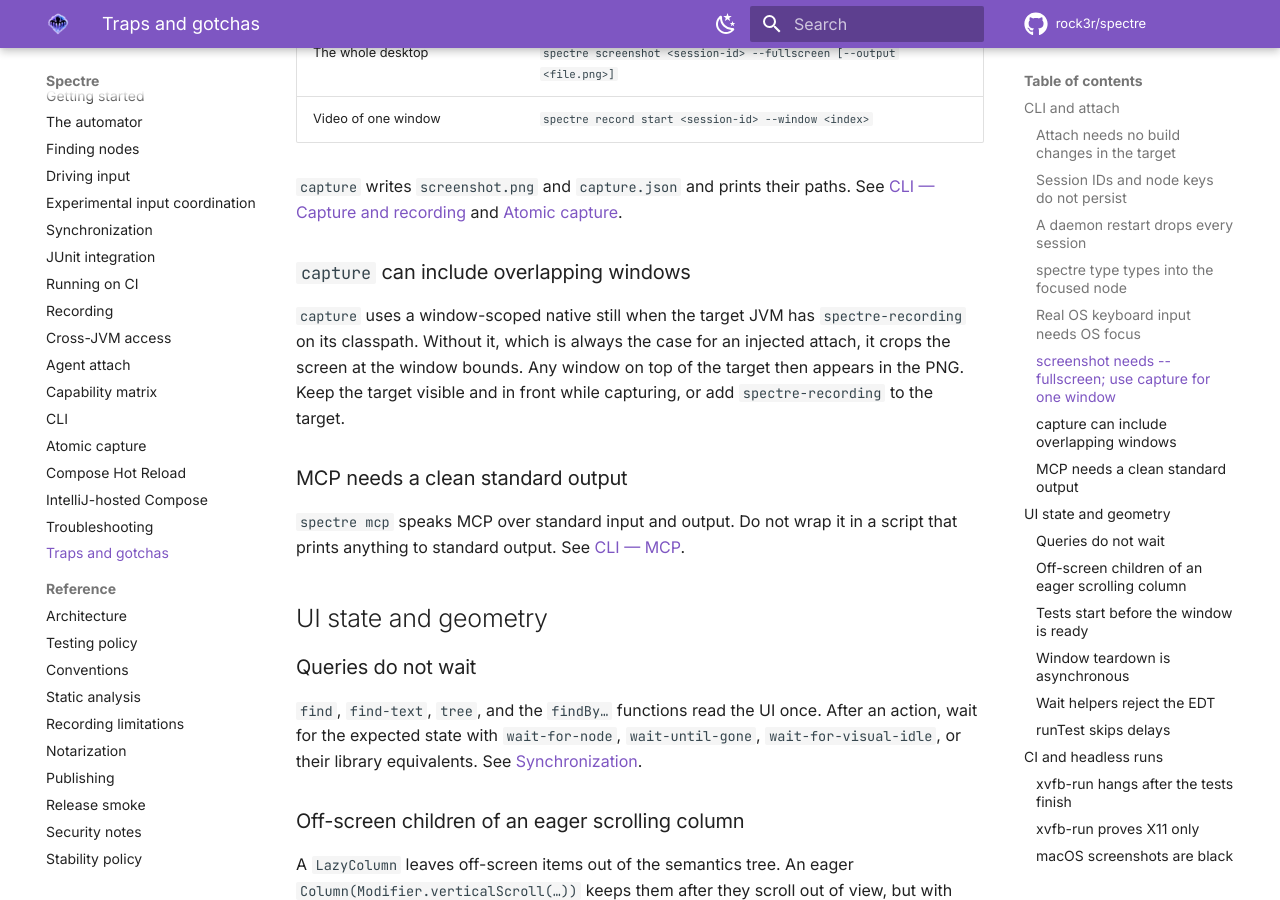
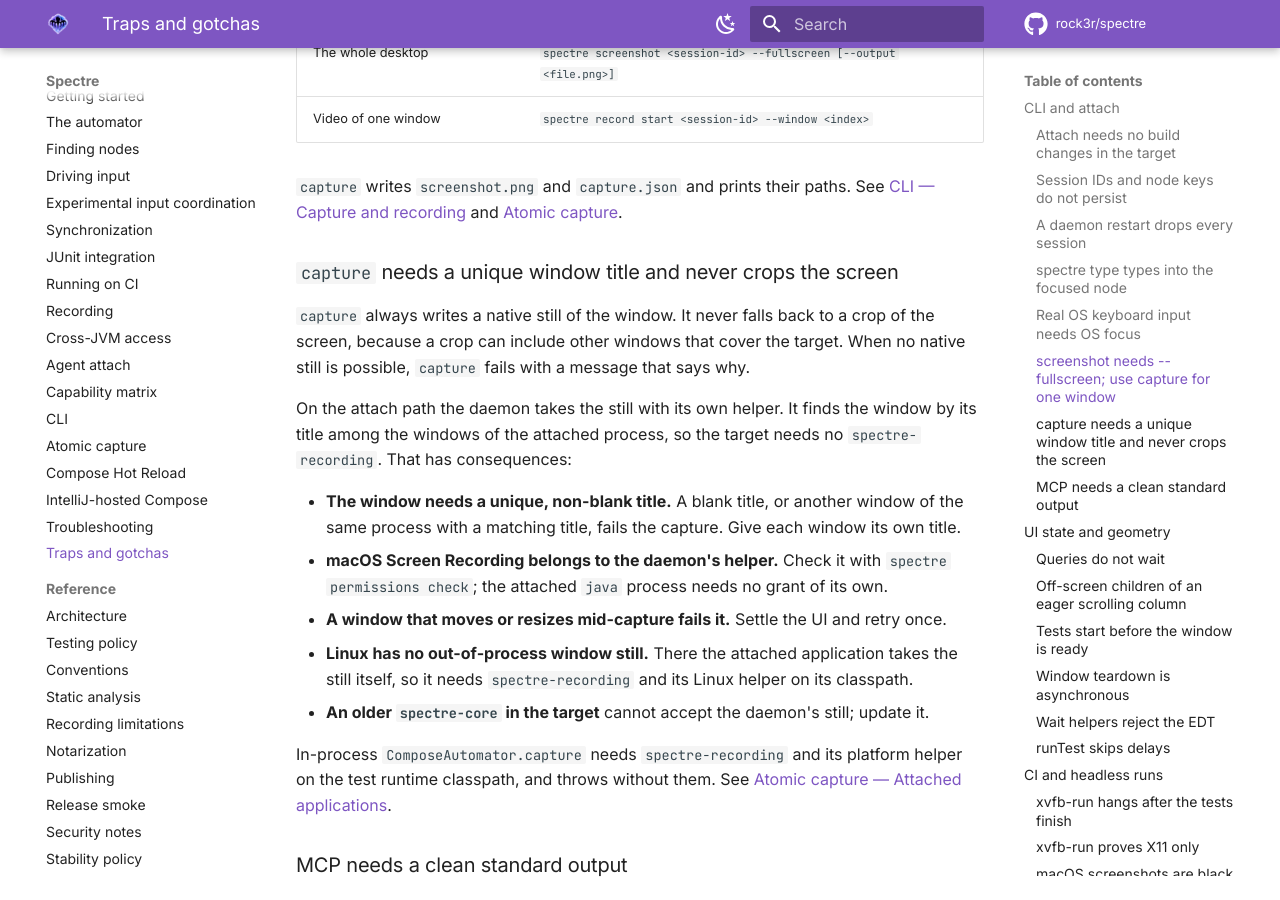
Before and after one commit to rock3r/spectre, an MkDocs documentation site: the page built from docs/guide/traps.md, in a window 1280 px wide and 900 px high, scrolled down 2627 px. Built offline with MkDocs 1.6.1 and Material for MkDocs 9.7.7, drawn with Linux system fonts in a browser that asks for light colours; comment, search, counter and statistics services are not loaded; some of the changed text lies outside the part shown.

Commit message:
Update the capture trap for #578 (#596)
capture no longer falls back to a crop of the screen. On the attach
path the daemon takes the still with its own helper and finds the
window by title, so blank or ambiguous titles fail; Linux targets
still need spectre-recording. The traps page, its quick reference, both
skills and a guide search test now describe that instead of the old
crop and its overlapping-window risk.

Refs #561

Co-authored-by: Claude <noreply@anthropic.com>

```diff
--- a/docs/guide/traps.md
+++ b/docs/guide/traps.md
@@ -126,15 +126,30 @@ you need:
 `capture` writes `screenshot.png` and `capture.json` and prints their paths. See
 [CLI — Capture and recording](cli.md#capture-and-recording) and [Atomic capture](capture.md).
 
-### `capture` can include overlapping windows
+### `capture` needs a unique window title and never crops the screen
 
-<!-- aliases: capture shows other windows, privacy, robot crop, region fallback, occluded, wrong pixels, capture fallback -->
+<!-- aliases: capture fails, capture error, blank title, window title, ambiguous title, robot crop, capture fallback, screen recording permission, privacy, occluded -->
 
-`capture` uses a window-scoped native still when the target JVM has `spectre-recording`
-on its classpath. Without it, which is always the case for an injected attach, it crops
-the screen at the window bounds. Any window on top of the target then appears in the PNG.
-Keep the target visible and in front while capturing, or add `spectre-recording` to the
-target.
+`capture` always writes a native still of the window. It never falls back to a crop of
+the screen, because a crop can include other windows that cover the target. When no native
+still is possible, `capture` fails with a message that says why.
+
+On the attach path the daemon takes the still with its own helper. It finds the window by
+its title among the windows of the attached process, so the target needs no
+`spectre-recording`. That has consequences:
+
+- **The window needs a unique, non-blank title.** A blank title, or another window of the
+  same process with a matching title, fails the capture. Give each window its own title.
+- **macOS Screen Recording belongs to the daemon's helper.** Check it with
+  `spectre permissions check`; the attached `java` process needs no grant of its own.
+- **A window that moves or resizes mid-capture fails it.** Settle the UI and retry once.
+- **Linux has no out-of-process window still.** There the attached application takes the
+  still itself, so it needs `spectre-recording` and its Linux helper on its classpath.
+- **An older `spectre-core` in the target** cannot accept the daemon's still; update it.
+
+In-process `ComposeAutomator.capture` needs `spectre-recording` and its platform helper
+on the test runtime classpath, and throws without them. See
+[Atomic capture — Attached applications](capture.md#attached-applications).
 
 ### MCP needs a clean standard output
 
@@ -291,7 +306,7 @@ Unlock the session and retry. See [Troubleshooting](troubleshooting.md).
 | `Refusing typeText because no focused Spectre node was found` | `type` needs a focused node | `spectre click` the field first |
 | `Refusing typeText`/`pressKey` because the JVM lacks OS keyboard focus | Real OS keyboard input needs the foreground window | Run `spectre focus-window <session-id> --window <index>` first |
 | `screenshot` fails without `--fullscreen` | Window screenshots fail closed on attach | Use `spectre capture` for one window |
-| `capture` PNG shows another app's window | No `spectre-recording` in the target; the capture crops the screen | Keep the target in front, or add `spectre-recording` |
+| `capture` fails on a blank or ambiguous window title | The daemon finds the window by title in the attached process | Give the window a unique, non-blank title |
 | `Cannot click … in-window bounds are empty` | The node is scrolled out of an eager `verticalScroll` column | Scroll the container, then look the node up again |
 | `find` or `tree` misses a node that appears later | Queries read once | Use `wait-for-node` or `waitForNode` |
 | A previous test's window shows up in the next test | `exitApplication()` is asynchronous | Wait for `!window.isDisplayable` in teardown |
```
Also changed, not shown: skills/spectre-capture/SKILL.md (+2 -3 lines), skills/spectre/SKILL.md (+3 -2 lines), 1 other file.
